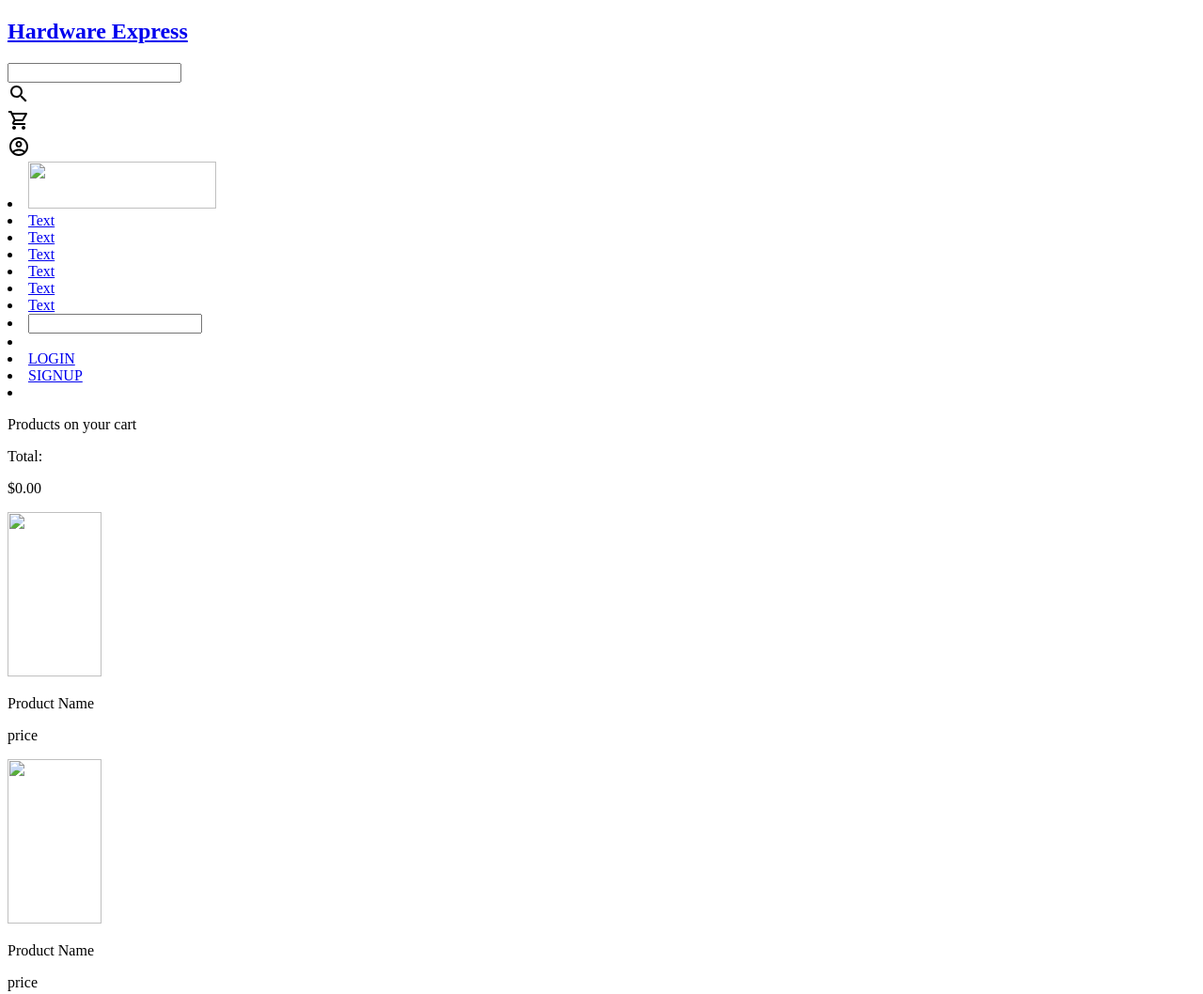
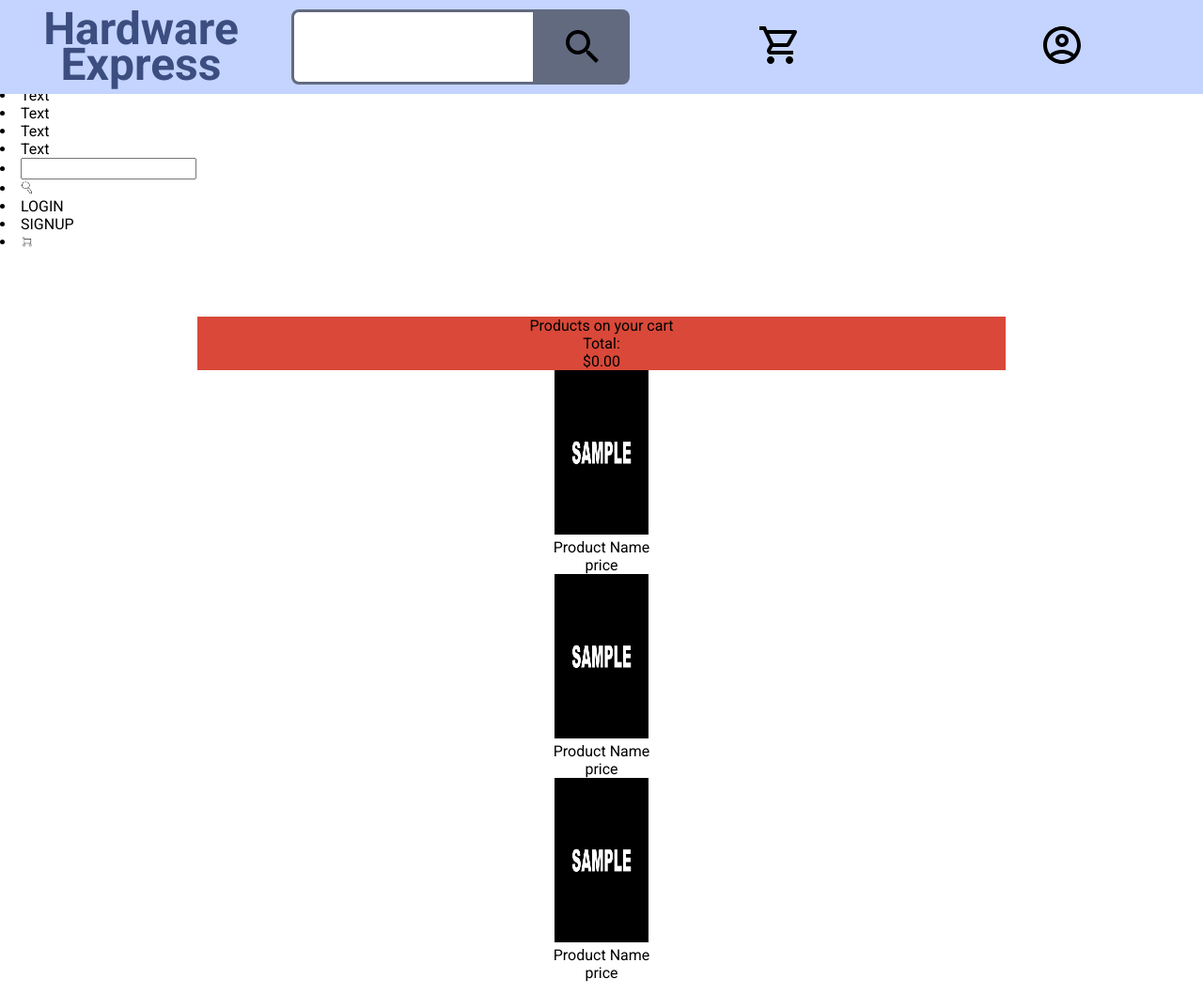
Before and after one commit to Sincaruk2018/HardwareWebstore, a plain HTML site: page pages/cart.html in a window 1280 px wide. Shown: the top 1058 px of the page at 94% size. Drawn offline with Linux system fonts and the light colour scheme.

Commit message:
Update cart.html

```diff
--- a/pages/cart.html
+++ b/pages/cart.html
@@ -1,7 +1,8 @@
 <!doctype html>
 <html lang = "en-US">
 	<head>
-		<link rel = "stylesheet" type = "text/css" href = "hStyle.css">
+		<link rel = "stylesheet" type = "text/css" href = "../global.css">
+		<link rel = "stylesheet" type = "text/css" href = "../styles/buying.css">
 		<meta charset = "UTF-8">
 		<meta name = "viewport" content = "width=device-width, initial-scale=1.0">
 		<meta name = "keywords" content = "Hardware, Store, GPU, CPU, Computer, Game">
@@ -35,7 +36,7 @@
 		</header>
 
 	<div class = "bar">
-		<li id = "logo"><img src = "Images/logo.png" width = "200" height = "50"></li>
+		<li id = "logo"><img src = "../img/logo.png" width = "200" height = "50"></li>
 		<li><a href = "#text">Text</a></li>
 		<li><a href = "#text">Text</a></li>
 		<li><a href = "#text">Text</a></li>
@@ -43,12 +44,12 @@
 		<li><a href = "#text">Text</a></li> <!-- Drop button somewhere please-->
 		<li><a href = "#text">Text</a></li>
 		<li><input type="text" id="BarT" name="BarT"></input></li>
-		<li id = "lupa"><a href = "#search"> <img src = "Images/lupa.png" width = "14" height = "14"></img></a></li>
+		<li id = "lupa"><a href = "#search"> <img src = "../img/lupa.png" width = "14" height = "14"></img></a></li>
 
 
 		<li id = "login"><a href = "#login"> LOGIN</a></li> <!-- Botão de login-->
 		<li id = "signup"><a href = "#login"> SIGNUP</a></li> <!-- Botão de Signup.-->
-		<li id = "kart"><a href = "#login"> <img src = "Images/kart.png"  width = "14" height = "14"></a></li>
+		<li id = "kart"><a href = "#login"> <img src = "../img/kart.png"  width = "14" height = "14"></a></li>
 	</div>
 
 
@@ -61,20 +62,20 @@
 
 		<div class = "grid_kart_mock">
 			<div class = "productK">
-			<img src = "Images/sample.png" width = "100" height = "175">
+			<img src = "../img/sample.png" width = "100" height = "175">
 			<p>Product Name</p>
 			<p>price</p>
 			</div>
 
 			<div class = "productK">
-			<img src = "Images/sample.png" width = "100" height = "175">
+			<img src = "../img/sample.png" width = "100" height = "175">
 			<p>Product Name</p>
 			<p>price</p>
 			</div>
 
 
 			<div class = "productK">
-			<img src = "Images/sample.png" width = "100" height = "175">
+			<img src = "../img/sample.png" width = "100" height = "175">
 			<p>Product Name</p>
 			<p>price</p>
 			</div>
```
